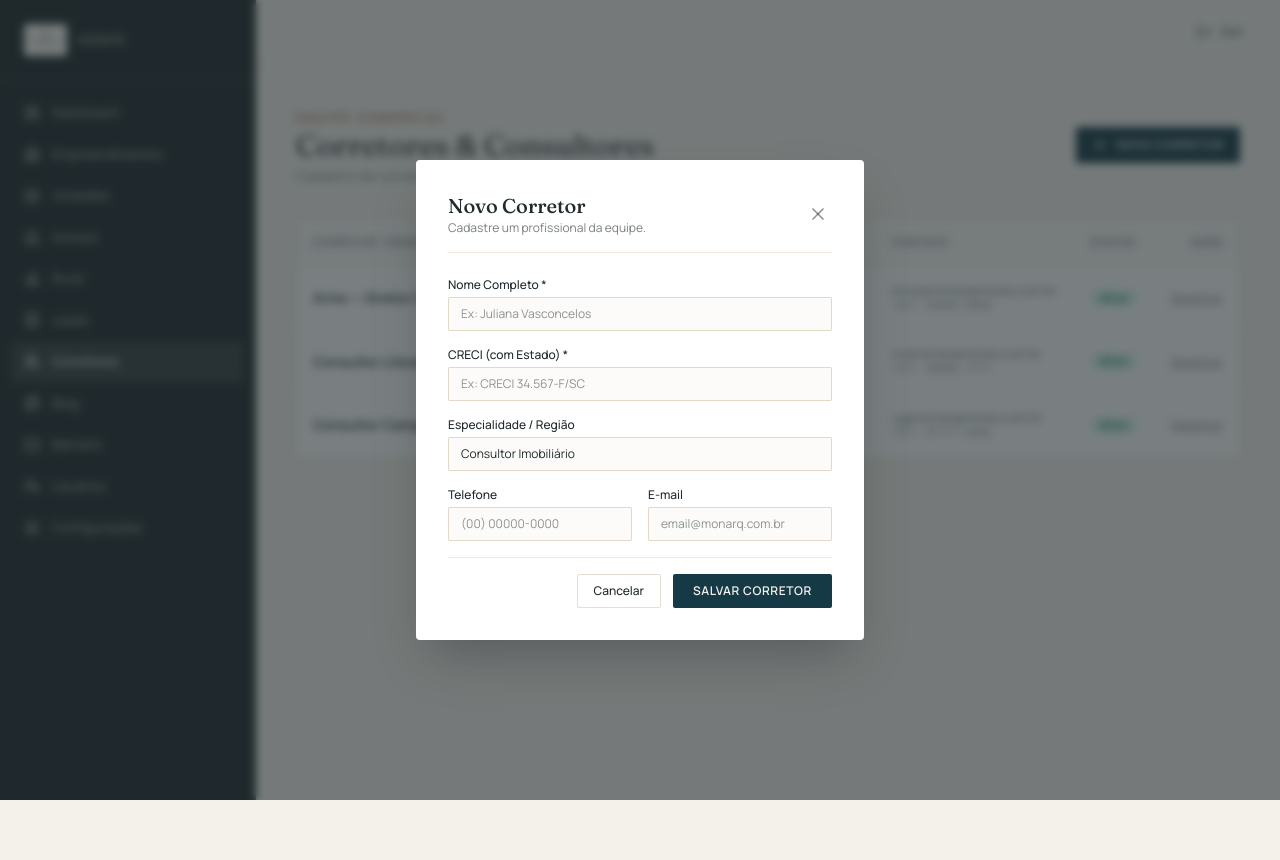
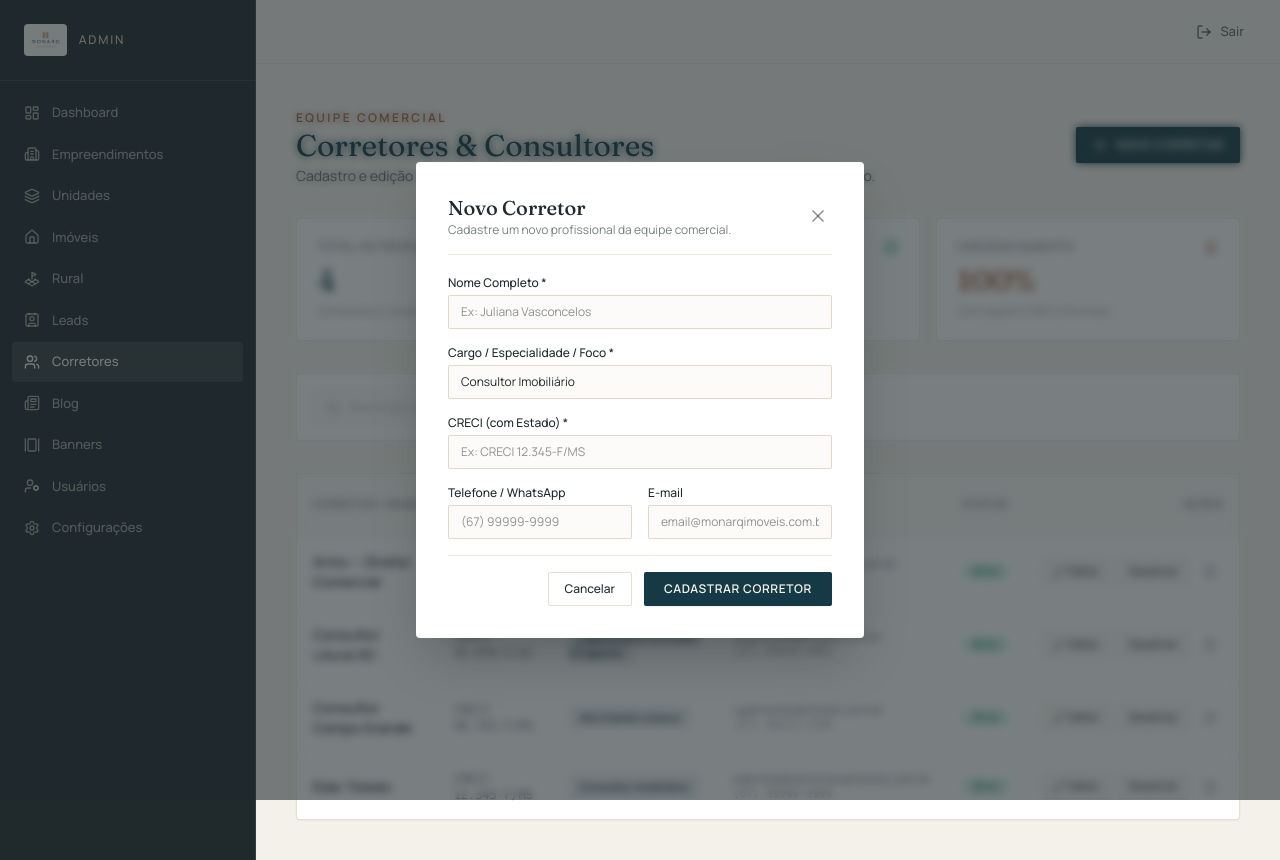
Before and after one commit to moniquiborges/MonarqImoveis, a Next.js app: page /admin/corretores in a window 1280 px wide. Both pictures are taken after a click on the button "NOVO CORRETOR". Before the commit the page ends 800 px from the top, so only its background shows below. Built offline with nearby package versions, Linux system fonts and the light colour scheme; no server answers.

Commit message:
feat(admin): add edit role and delete actions for agents and brokers

```diff
--- a/src/app/admin/(dashboard)/corretores/page.tsx
+++ b/src/app/admin/(dashboard)/corretores/page.tsx
@@ -1,7 +1,20 @@
 "use client";
 
 import { useState } from "react";
-import { Users, Plus, Search, Mail, Phone, CheckCircle2, XCircle, X } from "lucide-react";
+import {
+  Users,
+  Plus,
+  Search,
+  Mail,
+  Phone,
+  CheckCircle2,
+  XCircle,
+  X,
+  Edit2,
+  Trash2,
+  ShieldCheck,
+  Award,
+} from "lucide-react";
 
 interface AgentItem {
   id: string;
@@ -19,7 +32,7 @@ const initialAgents: AgentItem[] = [
     name: "Arino — Diretor Comercial",
     creci: "CRECI 12.345-F/MS",
     email: "arino@monarqimoveis.com.br",
-    phone: "(67) 99999-8888",
+    phone: "(67) 98213-3789",
     active: true,
     role: "Diretoria & Agronegócio",
   },
@@ -28,7 +41,7 @@ const initialAgents: AgentItem[] = [
     name: "Consultor Litoral SC",
     creci: "CRECI 45.678-F/SC",
     email: "sc@monarqimoveis.com.br",
-    phone: "(47) 98888-7777",
+    phone: "(47) 99976-1982",
     active: true,
     role: "Especialista Porto Belo & Itapema",
   },
@@ -37,9 +50,18 @@ const initialAgents: AgentItem[] = [
     name: "Consultor Campo Grande",
     creci: "CRECI 98.765-F/MS",
     email: "cg@monarqimoveis.com.br",
-    phone: "(67) 97777-6666",
+    phone: "(67) 98213-3789",
     active: true,
     role: "Alto Padrão Urbano",
+  },
+  {
+    id: "ag-4",
+    name: "Éder Toledo",
+    creci: "CRECI 12.345-F/MS",
+    email: "edertoledo@monarqimoveis.com.br",
+    phone: "(67) 99999-9999",
+    active: true,
+    role: "Consultor Imobiliário",
   },
 ];
 
@@ -47,8 +69,10 @@ export default function AdminCorretoresPage() {
   const [agents, setAgents] = useState<AgentItem[]>(initialAgents);
   const [searchQuery, setSearchQuery] = useState("");
   const [modalOpen, setModalOpen] = useState(false);
+  const [editingAgent, setEditingAgent] = useState<AgentItem | null>(null);
 
-  const [newAgent, setNewAgent] = useState({
+  // Form State
+  const [formData, setFormData] = useState({
     name: "",
     creci: "",
     email: "",
@@ -62,32 +86,69 @@ export default function AdminCorretoresPage() {
       return (
         a.name.toLowerCase().includes(q) ||
         a.creci.toLowerCase().includes(q) ||
-        a.email.toLowerCase().includes(q)
+        a.email.toLowerCase().includes(q) ||
+        a.role.toLowerCase().includes(q)
       );
     }
     return true;
   });
 
-  const handleCreate = (e: React.FormEvent) => {
-    e.preventDefault();
-    const created: AgentItem = {
-      id: `ag-${agents.length + 1}`,
-      name: newAgent.name,
-      creci: newAgent.creci,
-      email: newAgent.email,
-      phone: newAgent.phone,
-      active: true,
-      role: newAgent.role,
-    };
-    setAgents([...agents, created]);
-    setModalOpen(false);
-    setNewAgent({
+  const handleOpenCreate = () => {
+    setEditingAgent(null);
+    setFormData({
       name: "",
       creci: "",
       email: "",
       phone: "",
       role: "Consultor Imobiliário",
     });
+    setModalOpen(true);
+  };
+
+  const handleOpenEdit = (ag: AgentItem) => {
+    setEditingAgent(ag);
+    setFormData({
+      name: ag.name,
+      creci: ag.creci,
+      email: ag.email,
+      phone: ag.phone,
+      role: ag.role,
+    });
+    setModalOpen(true);
+  };
+
+  const handleSave = (e: React.FormEvent) => {
+    e.preventDefault();
+    if (editingAgent) {
+      // Atualizar existente
+      setAgents(
+        agents.map((a) =>
+          a.id === editingAgent.id
+            ? {
+                ...a,
+                name: formData.name,
+                creci: formData.creci,
+                email: formData.email,
+                phone: formData.phone,
+                role: formData.role,
+              }
+            : a
+        )
+      );
+    } else {
+      // Criar novo
+      const created: AgentItem = {
+        id: `ag-${Date.now()}`,
+        name: formData.name,
+        creci: formData.creci,
+        email: formData.email,
+        phone: formData.phone,
+        active: true,
+        role: formData.role,
+      };
+      setAgents([created, ...agents]);
+    }
+    setModalOpen(false);
   };
 
   const toggleActive = (id: string) => {
@@ -96,30 +157,82 @@ export default function AdminCorretoresPage() {
     );
   };
 
+  const handleDelete = (id: string, name: string) => {
+    if (confirm(`Tem certeza que deseja excluir o corretor/consultor "${name}"?`)) {
+      setAgents((prev) => prev.filter((a) => a.id !== id));
+    }
+  };
+
   return (
-    <div className="flex flex-col gap-8 max-w-7xl mx-auto">
+    <div className="flex flex-col gap-8 max-w-7xl mx-auto animate-fade-in">
       {/* Cabeçalho */}
       <div className="flex flex-col sm:flex-row sm:items-center sm:justify-between gap-4">
         <div>
           <span className="text-xs uppercase tracking-[0.2em] text-terracota font-semibold">
             Equipe Comercial
           </span>
-          <h1 className="font-display text-2xl md:text-3xl text-graphite font-normal">
+          <h1 className="font-display text-2xl md:text-3xl text-mineral font-normal">
             Corretores &amp; Consultores
           </h1>
           <p className="text-xs md:text-sm text-graphite/60 mt-0.5">
-            Cadastro de corretores credenciados para vinculação aos imóveis e atendimento.
+            Cadastro e edição de corretores credenciados para vinculação aos imóveis e atendimento.
           </p>
         </div>
 
         <button
           type="button"
-          onClick={() => setModalOpen(true)}
+          onClick={handleOpenCreate}
           className="focus-ring inline-flex items-center justify-center gap-2 rounded-xs bg-mineral px-4 py-2.5 text-xs font-semibold uppercase tracking-wider text-offwhite hover:bg-mineral-light transition-colors cursor-pointer shadow-xs"
         >
           <Plus className="h-4 w-4" />
           Novo Corretor
         </button>
+      </div>
+
+      {/* Cards de Métricas */}
+      <div className="grid grid-cols-1 gap-4 sm:grid-cols-3">
+        <div className="rounded-sm border border-areia/60 bg-white p-5 shadow-2xs">
+          <div className="flex items-center justify-between text-graphite/60 mb-2">
+            <span className="text-xs uppercase tracking-wider font-semibold">Total de Profissionais</span>
+            <Users className="h-4 w-4 text-mineral" />
+          </div>
+          <p className="font-display text-3xl font-semibold text-mineral">{agents.length}</p>
+          <p className="text-[11px] text-graphite/50 mt-1">Corretores e consultores cadastrados</p>
+        </div>
+
+        <div className="rounded-sm border border-areia/60 bg-white p-5 shadow-2xs">
+          <div className="flex items-center justify-between text-graphite/60 mb-2">
+            <span className="text-xs uppercase tracking-wider font-semibold">Ativos</span>
+            <CheckCircle2 className="h-4 w-4 text-emerald-600" />
+          </div>
+          <p className="font-display text-3xl font-semibold text-emerald-600">
+            {agents.filter((a) => a.active).length}
+          </p>
+          <p className="text-[11px] text-graphite/50 mt-1">Disponíveis para vinculação e contato</p>
+        </div>
+
+        <div className="rounded-sm border border-areia/60 bg-white p-5 shadow-2xs">
+          <div className="flex items-center justify-between text-graphite/60 mb-2">
+            <span className="text-xs uppercase tracking-wider font-semibold">Credenciamento</span>
+            <Award className="h-4 w-4 text-terracota" />
+          </div>
+          <p className="font-display text-3xl font-semibold text-terracota">100%</p>
+          <p className="text-[11px] text-graphite/50 mt-1">Com registro CRECI informado</p>
+        </div>
+      </div>
+
+      {/* Busca */}
+      <div className="flex items-center justify-between bg-white p-4 rounded-sm border border-areia/60 shadow-2xs">
+        <div className="relative w-full sm:w-80">
+          <Search className="absolute left-3 top-2.5 h-4 w-4 text-graphite/40" />
+          <input
+            type="text"
+            placeholder="Buscar por nome, cargo, CRECI..."
+            value={searchQuery}
+            onChange={(e) => setSearchQuery(e.target.value)}
+            className="focus-ring w-full rounded-xs border border-areia/70 bg-offwhite/30 pl-9 pr-3 py-2 text-xs text-graphite placeholder:text-graphite/40"
+          />
+        </div>
       </div>
 
       {/* Tabela de Corretores */}
@@ -130,10 +243,10 @@ export default function AdminCorretoresPage() {
               <tr className="border-b border-areia/40 bg-offwhite/50 text-graphite/60 uppercase tracking-wider text-[11px]">
                 <th className="p-4 font-semibold">Corretor / Nome</th>
                 <th className="p-4 font-semibold">Registro CRECI</th>
-                <th className="p-4 font-semibold">Especialidade / Foco</th>
+                <th className="p-4 font-semibold">Especialidade / Cargo</th>
                 <th className="p-4 font-semibold">Contato</th>
                 <th className="p-4 font-semibold">Status</th>
-                <th className="p-4 font-semibold text-right">Ação</th>
+                <th className="p-4 font-semibold text-right">Ações</th>
               </tr>
             </thead>
             <tbody className="divide-y divide-areia/30">
@@ -143,7 +256,11 @@ export default function AdminCorretoresPage() {
                     <div className="font-semibold text-graphite text-sm">{ag.name}</div>
                   </td>
                   <td className="p-4 font-mono text-graphite/70">{ag.creci}</td>
-                  <td className="p-4 text-mineral font-medium">{ag.role}</td>
+                  <td className="p-4 text-mineral font-medium">
+                    <span className="rounded-xs bg-mineral/10 px-2.5 py-1 text-[11px] font-semibold text-mineral">
+                      {ag.role}
+                    </span>
+                  </td>
                   <td className="p-4 text-graphite/70">
                     <div>{ag.email}</div>
                     <div className="font-mono text-[11px] text-graphite/50">{ag.phone}</div>
@@ -160,13 +277,35 @@ export default function AdminCorretoresPage() {
                     </span>
                   </td>
                   <td className="p-4 text-right">
+                    <div className="inline-flex items-center gap-2">
+                      <button
+                        type="button"
+                        onClick={() => handleOpenEdit(ag)}
+                        className="focus-ring inline-flex items-center gap-1 rounded-xs border border-areia/70 bg-offwhite/50 px-2.5 py-1 text-[11px] font-medium text-graphite hover:bg-offwhite hover:text-mineral transition-colors cursor-pointer"
+                        title="Editar cargo e dados do corretor"
+                      >
+                        <Edit2 className="h-3 w-3" />
+                        Editar
+                      </button>
+
                       <button
                         type="button"
                         onClick={() => toggleActive(ag.id)}
-                      className="text-xs text-graphite/60 hover:text-mineral underline cursor-pointer"
+                        className="rounded-xs border border-areia/70 bg-offwhite/50 px-2.5 py-1 text-[11px] font-medium text-graphite hover:bg-offwhite transition-colors cursor-pointer"
+                        title={ag.active ? "Desativar" : "Ativar"}
                       >
                         {ag.active ? "Desativar" : "Ativar"}
                       </button>
+
+                      <button
+                        type="button"
+                        onClick={() => handleDelete(ag.id, ag.name)}
+                        className="rounded-xs p-1.5 text-graphite/40 hover:text-rose-600 hover:bg-rose-50 transition-colors cursor-pointer"
+                        title="Excluir corretor"
+                      >
+                        <Trash2 className="h-3.5 w-3.5" />
+                      </button>
+                    </div>
                   </td>
                 </tr>
               ))}
@@ -175,29 +314,35 @@ export default function AdminCorretoresPage() {
         </div>
       </div>
 
-      {/* Modal */}
+      {/* Modal Criar / Editar Corretor */}
       {modalOpen && (
         <div
           role="dialog"
           aria-modal="true"
           className="fixed inset-0 z-50 flex items-center justify-center bg-graphite/60 backdrop-blur-xs p-4 animate-fade-in"
         >
-          <div className="relative w-full max-w-md rounded-sm bg-white p-6 md:p-8 shadow-2xl">
-            <div className="flex items-center justify-between border-b border-areia/40 pb-4 mb-6">
+          <div className="relative w-full max-w-md rounded-sm bg-white p-6 md:p-8 shadow-2xl space-y-5 animate-scale-in">
+            <div className="flex items-center justify-between border-b border-areia/40 pb-4">
               <div>
-                <h3 className="font-display text-xl text-graphite font-medium">Novo Corretor</h3>
-                <p className="text-xs text-graphite/60">Cadastre um profissional da equipe.</p>
+                <h3 className="font-display text-xl text-graphite font-medium">
+                  {editingAgent ? "Editar Corretor / Cargo" : "Novo Corretor"}
+                </h3>
+                <p className="text-xs text-graphite/60">
+                  {editingAgent
+                    ? "Atualize o cargo, especialidade e dados de contato."
+                    : "Cadastre um novo profissional da equipe comercial."}
+                </p>
               </div>
               <button
                 type="button"
                 onClick={() => setModalOpen(false)}
-                className="rounded-full p-1 text-graphite/50 hover:bg-offwhite hover:text-graphite transition-colors"
+                className="rounded-full p-1 text-graphite/50 hover:bg-offwhite hover:text-graphite transition-colors cursor-pointer"
               >
                 <X className="h-5 w-5" />
               </button>
             </div>
 
-            <form onSubmit={handleCreate} className="space-y-4">
+            <form onSubmit={handleSave} className="space-y-4">
               <div>
                 <label className="block text-xs font-medium text-graphite mb-1">
                   Nome Completo *
@@ -206,8 +351,22 @@ export default function AdminCorretoresPage() {
                   type="text"
                   required
                   placeholder="Ex: Juliana Vasconcelos"
-                  value={newAgent.name}
-                  onChange={(e) => setNewAgent({ ...newAgent, name: e.target.value })}
+                  value={formData.name}
+                  onChange={(e) => setFormData({ ...formData, name: e.target.value })}
+                  className="focus-ring w-full rounded-xs border border-areia/70 bg-offwhite/30 px-3 py-2 text-xs text-graphite"
+                />
+              </div>
+
+              <div>
+                <label className="block text-xs font-medium text-graphite mb-1">
+                  Cargo / Especialidade / Foco *
+                </label>
+                <input
+                  type="text"
+                  required
+                  placeholder="Ex: Consultor Imobiliário, Especialista Litoral SC, Agronegócio..."
+                  value={formData.role}
+                  onChange={(e) => setFormData({ ...formData, role: e.target.value })}
                   className="focus-ring w-full rounded-xs border border-areia/70 bg-offwhite/30 px-3 py-2 text-xs text-graphite"
                 />
               </div>
@@ -219,34 +378,21 @@ export default function AdminCorretoresPage() {
                 <input
                   type="text"
                   required
-                  placeholder="Ex: CRECI 34.567-F/SC"
-                  value={newAgent.creci}
-                  onChange={(e) => setNewAgent({ ...newAgent, creci: e.target.value })}
-                  className="focus-ring w-full rounded-xs border border-areia/70 bg-offwhite/30 px-3 py-2 text-xs text-graphite"
-                />
-              </div>
-
-              <div>
-                <label className="block text-xs font-medium text-graphite mb-1">
-                  Especialidade / Região
-                </label>
-                <input
-                  type="text"
-                  placeholder="Ex: Litoral SC ou Fazendas MS"
-                  value={newAgent.role}
-                  onChange={(e) => setNewAgent({ ...newAgent, role: e.target.value })}
+                  placeholder="Ex: CRECI 12.345-F/MS"
+                  value={formData.creci}
+                  onChange={(e) => setFormData({ ...formData, creci: e.target.value })}
                   className="focus-ring w-full rounded-xs border border-areia/70 bg-offwhite/30 px-3 py-2 text-xs text-graphite"
                 />
               </div>
 
               <div className="grid grid-cols-2 gap-4">
                 <div>
-                  <label className="block text-xs font-medium text-graphite mb-1">Telefone</label>
+                  <label className="block text-xs font-medium text-graphite mb-1">Telefone / WhatsApp</label>
                   <input
                     type="tel"
-                    placeholder="(00) 00000-0000"
-                    value={newAgent.phone}
-                    onChange={(e) => setNewAgent({ ...newAgent, phone: e.target.value })}
+                    placeholder="(67) 99999-9999"
+                    value={formData.phone}
+                    onChange={(e) => setFormData({ ...formData, phone: e.target.value })}
                     className="focus-ring w-full rounded-xs border border-areia/70 bg-offwhite/30 px-3 py-2 text-xs text-graphite"
                   />
                 </div>
@@ -254,9 +400,9 @@ export default function AdminCorretoresPage() {
                   <label className="block text-xs font-medium text-graphite mb-1">E-mail</label>
                   <input
                     type="email"
-                    placeholder="email@monarq.com.br"
-                    value={newAgent.email}
-                    onChange={(e) => setNewAgent({ ...newAgent, email: e.target.value })}
+                    placeholder="email@monarqimoveis.com.br"
+                    value={formData.email}
+                    onChange={(e) => setFormData({ ...formData, email: e.target.value })}
                     className="focus-ring w-full rounded-xs border border-areia/70 bg-offwhite/30 px-3 py-2 text-xs text-graphite"
                   />
                 </div>
@@ -266,15 +412,15 @@ export default function AdminCorretoresPage() {
                 <button
                   type="button"
                   onClick={() => setModalOpen(false)}
-                  className="rounded-xs border border-areia/60 px-4 py-2 text-xs font-medium text-graphite hover:bg-offwhite transition-colors"
+                  className="rounded-xs border border-areia/60 px-4 py-2 text-xs font-medium text-graphite hover:bg-offwhite transition-colors cursor-pointer"
                 >
                   Cancelar
                 </button>
                 <button
                   type="submit"
-                  className="rounded-xs bg-mineral px-5 py-2 text-xs font-semibold uppercase tracking-wider text-offwhite hover:bg-mineral-light transition-colors"
+                  className="rounded-xs bg-mineral px-5 py-2 text-xs font-semibold uppercase tracking-wider text-offwhite hover:bg-mineral-light transition-colors cursor-pointer shadow-xs"
                 >
-                  Salvar Corretor
+                  {editingAgent ? "Salvar Alterações" : "Cadastrar Corretor"}
                 </button>
               </div>
             </form>
```
Lines whose indentation alone changed are shown as unchanged.
